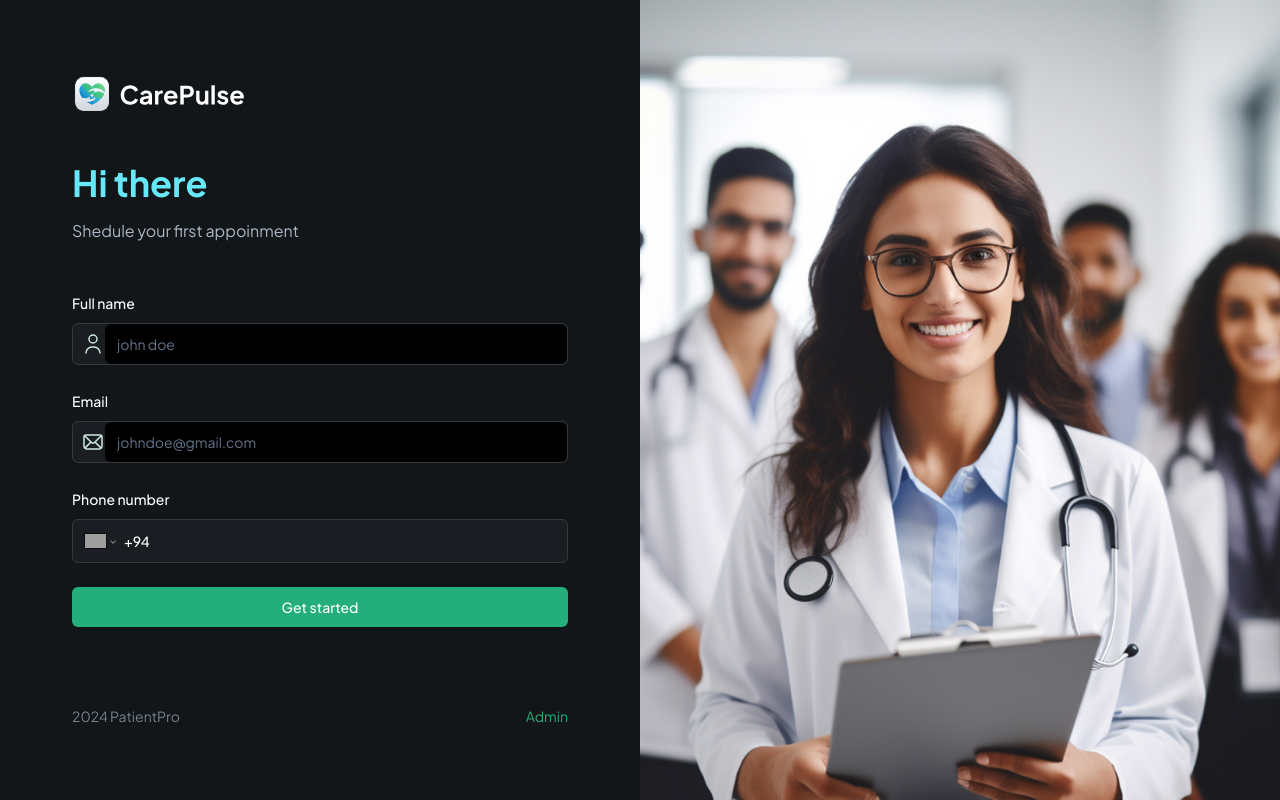
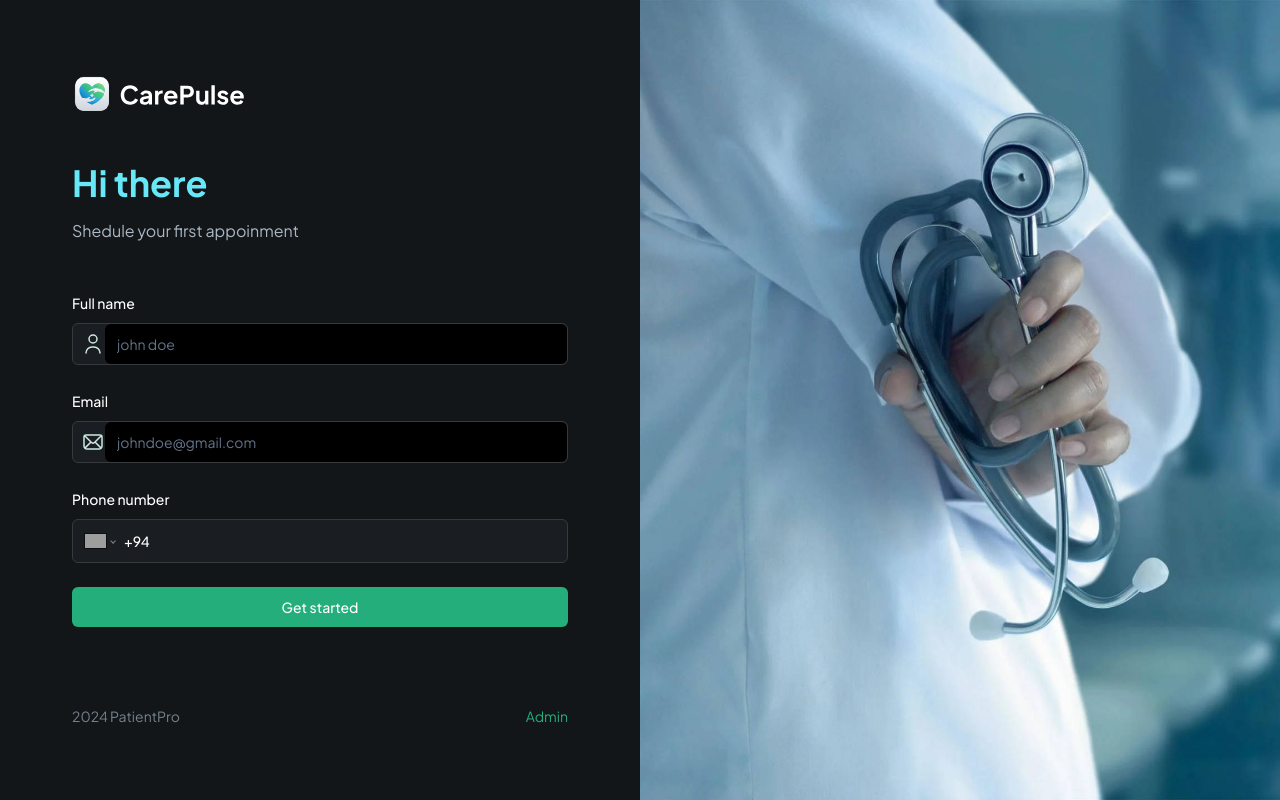
Before and after one commit to PethumSandaruwan/PatientPro-Care-Solutions, a Next.js app: page / in a window 1280 px wide. Built offline with nearby package versions, Linux system fonts and the light colour scheme; grey boxes are pictures that could not be loaded.

Commit message:
updated homepage photo

```diff
--- a/app/page.tsx
+++ b/app/page.tsx
@@ -27,7 +27,7 @@
         </div>
       </section>
       <Image
-     src="/assets/images/onboarding-img.png"
+     src="/assets/images/homepage.jpeg"
      height={1000}
      width={1000}
      alt="patient"
```
Also changed, not shown: public/assets/images/homepage.jpeg (added).
